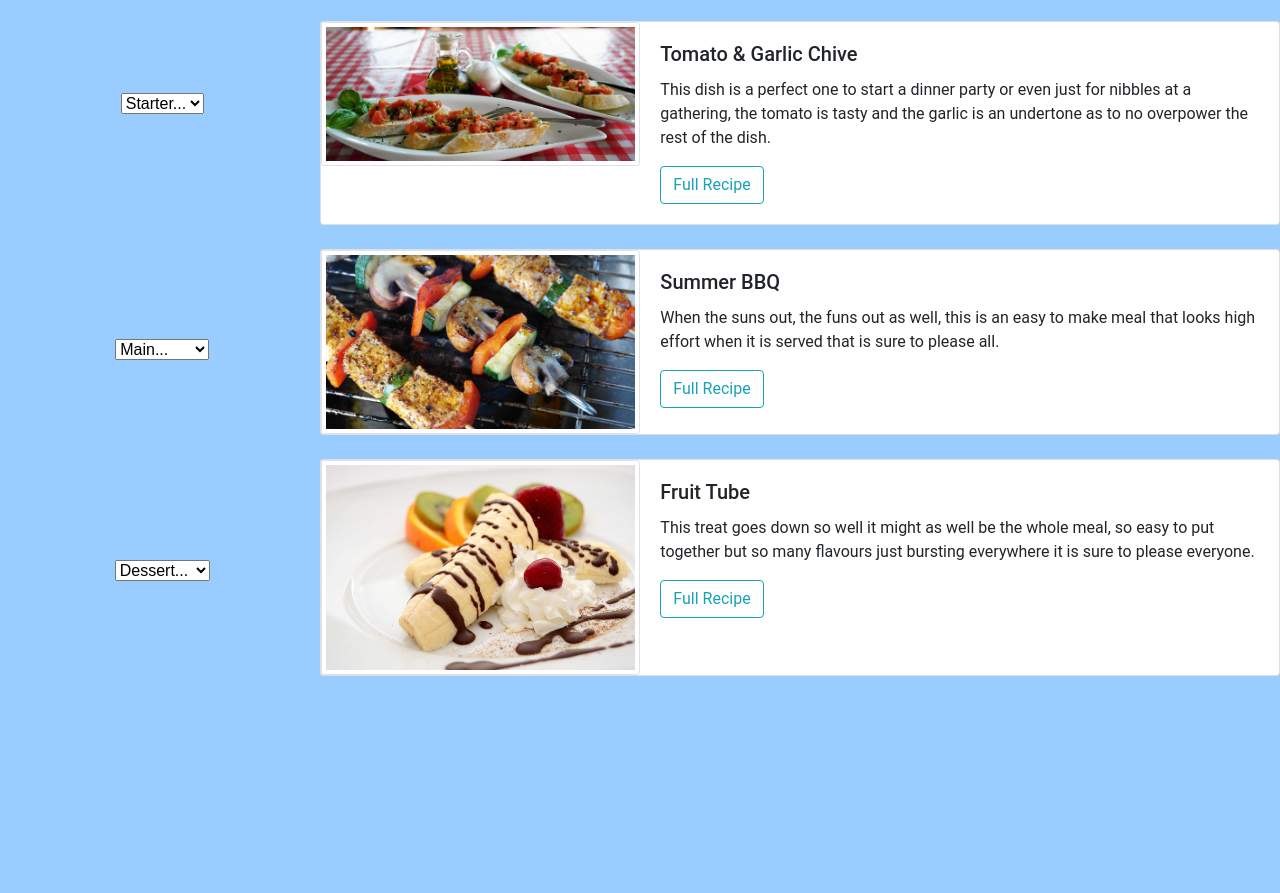
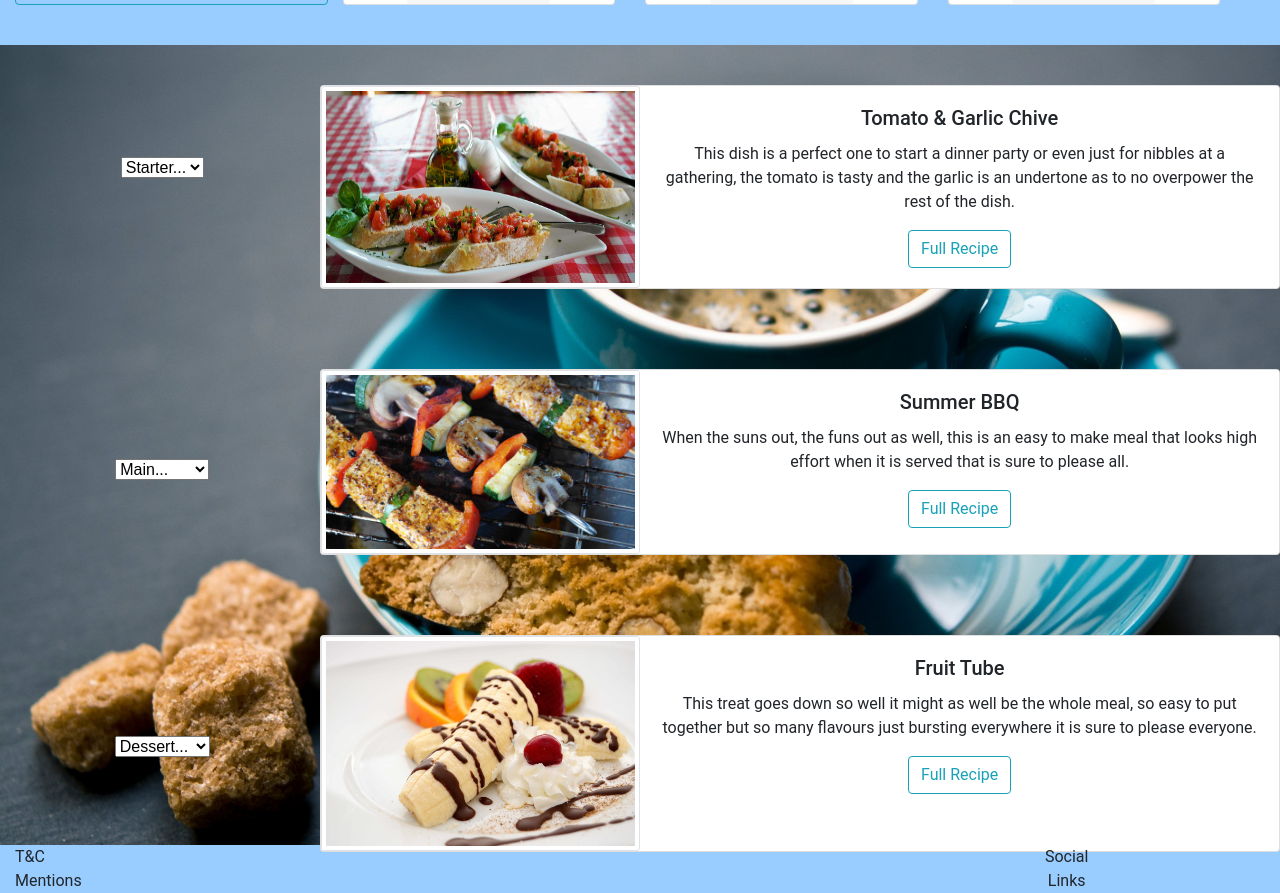
Before and after one commit to m-harwood/major-project-one, a plain HTML site: page index.html in a window 1280 px wide. Shown: the part 1294-2187 px from the top of the page. Before the commit the page ends 1994 px from the top, so only its background shows below. Drawn offline with nearby package versions, Linux system fonts and the light colour scheme.

Commit message:
Cleaned up some code, added footer and spacing.

```diff
--- a/assets/css/style.css
+++ b/assets/css/style.css
@@ -1,7 +1,10 @@
-/*---------------------------------------Body     */
+/*---------------------------------------Full Site     */
+
+html {}
 
 body {
-    background-color: #99ccff; /*  Theme blue  */
+    background-color: #99ccff;
+    /*  Theme blue  */
     font-family: 'Roboto', sans-serif;
 }
 
@@ -14,13 +17,16 @@ body {
 }
 
 .center {
-    justify-content:center;
+    justify-content: center;
 }
 
+.margin-br {
+    height: 40px;
+}
 
 /*--------------------------------------Viewport  */
 
-@media (min-width: 768px ) {
+@media (min-width: 768px) {
     .nav-center {
         justify-content: center;
     }
@@ -28,7 +34,7 @@ body {
 
 @media (max-width: 768px) {
     .hidden-md {
-          display:none;
+        display: none;
     }
 }
 
@@ -40,14 +46,14 @@ body {
 }
 
 @media (max-width: 768px) {
-    .img-md {
-        width: 50%;
-    }
+    .img-md {}
 }
+
 /*---------------------------------------Navbar Button    */
 
 .btn-nav {
-    background-color: #99ccff; /*  Theme blue  */
+    background-color: #99ccff;
+    /*  Theme blue  */
     border: none;
     padding: 12px 12px;
     font-size: 16px;
@@ -56,7 +62,8 @@ body {
 }
 
 .btn-nav:hover {
-    background-color: #1a8cff; /*  Darker blue for highlight */
+    background-color: #1a8cff;
+    /*  Darker blue for highlight */
 }
 
 
@@ -70,6 +77,7 @@ body {
     font-family: "exo", sans-serif;
     transition: all .5s ease-in-out;
 }
+
 /*---------------------------------------Nav Bar  */
 
 .page-link {
@@ -78,25 +86,38 @@ body {
     font-size: 16px;
     background-color: #99ccff;
     font-style: italic;
-    border: dashed 1px;
+    border: solid 1px;
+    border-radius: 20px;
     transition: all .5s ease-in-out;
+}
 
+.page-item:first-child .page-link {
+    border-radius: 20px;
+}
+
+.page-item:last-child .page-link {
+    border-radius: 20px;
 }
 
 .active {
     color: #fafafa;
 }
 
+button:focus {
+    outline: 1px dotted;
+}
+
 /*------------------------------------------Cover  */
 
 #cover {
-    background-image: url("https://c.pxhere.com/photos/6a/ff/photo-1410520.jpg!d");
+    background-image: url("/assets/images/dessert/icecream-dessert.jpg");
     background-size: cover;
     background-repeat: no-repeat;
-    background-position: center;
+    background-position: bottom;
     background-attachment: fixed;
     height: 100vh;
     width: 100vw;
+    margin-bottom: 0px;
 
 }
 
@@ -106,14 +127,32 @@ body {
     color: #99ccff;
     position: relative;
     margin-left: 50%;
+}
+
+.background-img-main {
+    background-image: url("/assets/images/cover-2.jpg");
+    background-size: cover;
+    background-repeat: no-repeat;
+    background-position: right;
+    background-attachment: fixed;
+    height: 100vh;
+    width: 100vw;
 
 }
 
+/*------------------------------------------ Cards  */
+
+.card-body {
+    text-align: center;
+}
+
+.card-img {
+    width: 100%;
+    height: 100%;
+}
+
+
 /*------------------------------------------ Dishes  */
-
-.meal-content {
-
-}
 
 .dish {
     display: table-cell;
--- a/index.html
+++ b/index.html
@@ -39,11 +39,11 @@
     </div>
 
     <!------------------------Random Dishes-------------------------------->
-
+    <div class="margin-br"></div>
     <div class="container-fluid">
         <div class="container-fluid hidden-md">
             <div class="row">
-                <div class="col-3">
+                <div class="col-3 border border-info rounded">
                     <p>This is the about section</p>
                 </div>
                 <div class="card-deck col-9">
@@ -96,11 +96,14 @@
             </div>
         </div>
     </div>
-    <br>
+    <div class="margin-br"></div>
 
     <!------------------------Starter-------------------------------->
+
+    <section class="background-img-main">
         <section>
-        <div class="container-fluid no-padding meal-content">
+            <div class="margin-br"></div>
+            <div class="container-fluid no-padding">
                 <div class="row no-gutters">
                     <div class="col-3">
                         <p class="select-food mx-auto">
@@ -131,11 +134,13 @@
                     </div>
                 </div>
             </div>
-        <br>
+            <div class="margin-br"></div>
         </section>
         <!------------------------Main-------------------------------->
+
         <section>
-        <div class="container-fluid no-padding meal-content">
+            <div class="margin-br"></div>
+            <div class="container-fluid no-padding">
                 <div class="row no-gutters">
                     <div class="col-3">
                         <br>
@@ -169,12 +174,14 @@
                     </div>
                 </div>
             </div>
-        <br>
+            <div class="margin-br"></div>
         </section>
 
         <!------------------------Dessert-------------------------------->
+
         <section>
-        <div class="container-fluid no-padding meal-content">
+            <div class="margin-br"></div>
+            <div class="container-fluid no-padding">
                 <div class="row no-gutters">
                     <div class="col-3">
                         <br>
@@ -206,11 +213,23 @@
                     </div>
                 </div>
             </div>
-        <br>
+            <div class="margin-br"></div>
+        </section>
     </section>
     <!------------------------Footer-------------------------------->
 
-
+    <footer>
+        <div class="container-fluid no-gutters">
+            <div class="row">
+                <div class="col-sm-8">T&C</div>
+                <div class="col-sm-4 text-center links">Social</div>
+            </div>
+            <div class="row">
+                <div class="col-sm-8">Mentions</div>
+                <div class="col-sm-4 text-center links">Links</div>
+            </div>
+        </div>
+    </footer>
 
     <!--------------- jQuery, Popper.js & Bootstrap JS ---------------------->
 
```
Also changed, not shown: assets/images/cover-2.jpg (added), assets/images/dessert/icecream-dessert.jpg (added). Lines whose indentation alone changed are shown as unchanged.
